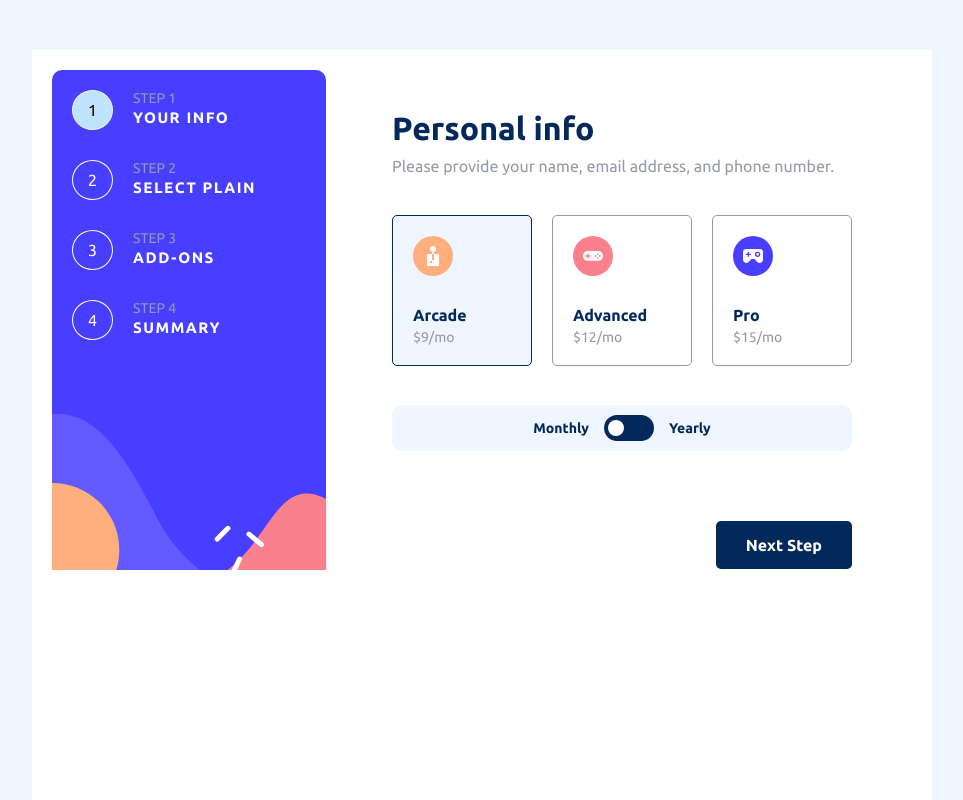
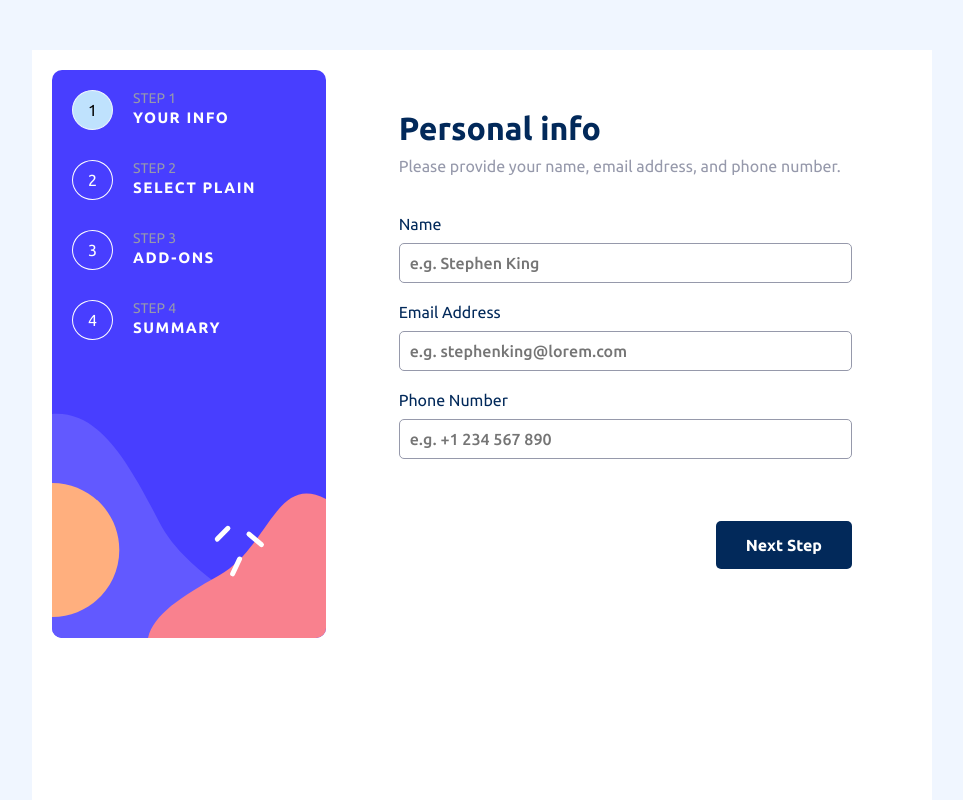
Before and after one commit to marcoslimaJS/Multi-step-form, a React (Vite) app: page / in a window 1280 px wide. Shown: the top 800 px of the page, without its empty margins (158-1121 px from the left). Built offline with nearby package versions, Linux system fonts and the light colour scheme.

Commit message:
criando terceira parte do formulario

```diff
--- a/src/App.jsx
+++ b/src/App.jsx
@@ -1,7 +1,7 @@
 import { createContext, useState } from "react";
 import styled from "styled-components";
 import FormStep from "./Components/FormStep";
-import MenuList from "./Components/MenuList";
+import Sidebar from "./Components/Sidebar";
 import GlobalStyle from './styles/Global';
 
 export const StepContenxt = createContext();
@@ -12,7 +12,7 @@ export function App() {
     <Container>
       <GlobalStyle />
       <StepContenxt.Provider value={{currentStep: currentStep, setCurrentStep: setCurrentStep}}>
-        <MenuList />
+        <Sidebar />
         <FormStep />
       </StepContenxt.Provider>
     </Container>
--- a/src/Components/ContentForm.jsx
+++ b/src/Components/ContentForm.jsx
@@ -1,13 +1,31 @@
-import React from "react";
+import React, { useContext } from "react";
 import styled from "styled-components";
 import Personal from "./Forms/Personal";
 import Plan from "./Forms/Plan";
+import AddOns from "./Forms/AddOns";
+import { StepContenxt } from "../App";
 
 
 const ContentForm = () => {
+  const { currentStep, setCurrentStep } = useContext(StepContenxt);
+
+  const showCurrentContent = () => {
+    switch (currentStep) {
+      case 0:
+        return <Personal />
+      case 1:
+        return <Plan />
+      case 2:
+        return <AddOns />
+      default:
+      return <Personal />
+    }
+  }
+
+
   return (
     <Container>
-      <Plan />
+      {showCurrentContent()}
     </Container>
   );
 };
--- a/src/Components/FormStep.jsx
+++ b/src/Components/FormStep.jsx
@@ -1,4 +1,4 @@
-import React, { useState, createContext, useContext } from "react";
+import React, { useState, createContext, useContext, useEffect } from "react";
 import styled, { keyframes } from "styled-components";
 import ContentForm from "./ContentForm";
 import { validate } from "./Forms/Personal";
@@ -30,32 +30,58 @@ const steps = [
 export const PersonalContext = createContext();
 
 const FormStep = () => {
-  const { currentStep, setCurrentStep } = useContext(StepContenxt)
+  const { currentStep, setCurrentStep } = useContext(StepContenxt);
 
   const [personalForm, setPersonalForm] = useState({
     name: "",
     email: "",
     phone: "",
-  })
+  });
   const [errorPersonal, setErrorPersonal] = useState({
     name: null,
     email: null,
     phone: null,
-  })
+  });
 
   const arrayOfValidations = () => {
-    const results = []
+    const results = [];
     for (let type in personalForm) {
-      results.push(validate({type, value: personalForm[type]}, setErrorPersonal))
+      results.push(
+        validate({ type, value: personalForm[type] }, setErrorPersonal)
+      );
     }
-    return results.every(result => result === true)
-  }
+    return results.every((result) => result === true);
+  };
+
+  const nextStep = () => {
+    if(currentStep !== steps.length - 1)  {
+      setCurrentStep(step => step + 1)
+    }
+  };
+
+  const previousStep = () => {
+    console.log(currentStep)
+    if(currentStep !== 0)  {
+      console.log('foi')
+      setCurrentStep(step => step - 1)
+    }
+    console.log(currentStep)
+  };
+
+
+  useEffect(() => {
+    console.log(`useEffect: ${currentStep}`)
+  },[currentStep])
 
   function teste(e) {
     e.preventDefault();
-    const validated = arrayOfValidations()
-    if(validated) {
-      setCurrentStep(currentStep + 1);
+    if (currentStep === 0) {
+      const validated = arrayOfValidations();
+      if (validated) {
+        nextStep();
+      }
+    } else {
+      nextStep();
     }
   }
 
@@ -65,10 +91,22 @@ const FormStep = () => {
         <h1>{steps[currentStep].title}</h1>
         <p>{steps[currentStep].description}</p>
       </Head>
-      <PersonalContext.Provider value={{form: personalForm, setForm: setPersonalForm, error: errorPersonal, setError: setErrorPersonal}} >
+      <PersonalContext.Provider
+        value={{
+          form: personalForm,
+          setForm: setPersonalForm,
+          error: errorPersonal,
+          setError: setErrorPersonal,
+        }}
+      >
         <form onSubmit={teste}>
           <ContentForm />
-          <Button type="submit">Next Step</Button>
+          <ContainerButtons>
+            {currentStep < steps.length - 1 && currentStep !== 0 &&(
+              <BackButton onClick={previousStep}>Go Back</BackButton>
+            )}
+            <Button type="submit">Next Step</Button>
+          </ContainerButtons>
         </form>
       </PersonalContext.Provider>
     </Container>
@@ -92,6 +130,19 @@ const Head = styled.div`
   }
 `;
 
+const ContainerButtons = styled.div`
+  display: flex;
+  align-items: center;
+`;
+
+const BackButton = styled.button`
+  background: none;
+  color: hsl(231, 11%, 63%);
+  border: none;
+  font-size: 1rem;
+  font-weight: 600;
+`
+
 const Button = styled.button`
   background: hsl(213, 96%, 18%);
   color: #fff;
--- /dev/null
+++ b/src/Components/Forms/AddOns.jsx
@@ -0,0 +1,130 @@
+import React, { useState } from "react";
+import styled from "styled-components";
+import CheckMarkSvg from "../Svgs/CheckMarkSvg";
+
+const addOnsData = [
+  {
+    name: "Online service",
+    description: "Acess to multiplayer games",
+    price: {
+      monthly: "$1/mo",
+      yearly: "$10/yr",
+    },
+    id: "online",
+  },
+  {
+    name: "Larger storage",
+    description: "Extra 1TB of cloud save",
+    price: {
+      monthly: "$2/mo",
+      yearly: "$20/yr",
+    },
+    id: "larger",
+  },
+  {
+    name: "Customizable profile",
+    description: "Acess to multiplayer games",
+    price: {
+      monthly: "$2/mo",
+      yearly: "$20/yr",
+    },
+    id: "customizable",
+  },
+];
+
+const AddOns = () => {
+  const [selectedAddOns, setSelectedAddOns] = useState([]);
+
+  const handleChange = ({ target }) => {
+    const {value, checked, dataset} = target;
+    if(checked) {
+      setSelectedAddOns(prevState => ([...prevState, { name: value, price: dataset.price}]))
+    } else {
+      setSelectedAddOns(addOns => (addOns.filter(({name}) => name !== value)))
+    }
+  }
+
+  console.log(selectedAddOns)
+
+  return (
+    <Container>
+      <ul>
+        {addOnsData.map(({ name, description, price, id }) => {
+          return (
+            <AddOnsCheck key={id}>
+              <CheckboxInput type="checkbox" id={id} value={name} onChange={handleChange} data-price={price.monthly} />
+              <Label htmlFor={id}>
+                <PseudoCheckbox>
+                  <CheckMarkSvg />
+                </PseudoCheckbox>
+                <div>
+                  <h3>{name}</h3>
+                  <p>{description}</p>
+                </div>
+                <span>{price.monthly}</span>
+              </Label>
+            </AddOnsCheck>
+          );
+        })}
+      </ul>
+    </Container>
+  );
+};
+
+export default AddOns;
+
+const Container = styled.div`
+  ul {
+    display: flex;
+    flex-direction: column;
+    gap: 20px;
+  }
+`;
+
+const CheckboxInput = styled.input`
+  display: none;
+`;
+
+const Label = styled.label`
+  padding: 20px;
+  display: flex;
+  align-items: center;
+  gap: 20px;
+  border: 1px solid hsl(231, 11%, 63%);
+  border-radius: 5px;
+  h3 {
+    font-size: 1rem;
+    font-weight: 600;
+    margin-bottom: 5px;
+  }
+  p {
+    color: hsl(231, 11%, 63%);
+    font-size: 0.875rem;
+  }
+  span {
+    color: hsl(243, 100%, 62%);
+    font-size: 0.875rem;
+    font-weight: 500;
+    margin-left: auto;
+  }
+`;
+
+const PseudoCheckbox = styled.div`
+  display: flex;
+  align-items: center;
+  justify-content: center;
+  width: 25px;
+  height: 25px;
+  border-radius: 5px;
+  border: 1px solid hsl(231, 11%, 63%);
+`;
+
+const AddOnsCheck = styled.div`
+  input:checked + label {
+    border-color: hsl(213, 96%, 18%);
+    background: hsl(217, 100%, 97%);
+    ${PseudoCheckbox} {
+      background: hsl(243, 100%, 62%);
+    }
+  }
+`;
--- a/src/Components/Forms/Plan.jsx
+++ b/src/Components/Forms/Plan.jsx
@@ -1,4 +1,4 @@
-import React, { useEffect, useState } from "react";
+import React, { useEffect, useRef, useState } from "react";
 import styled from "styled-components";
 import ArcadeSVG from "../Svgs/ArcadeSvg";
 import AdvancedSVG from "../Svgs/AdvancedSvg";
@@ -7,7 +7,7 @@ import SwitchButton from "../SwitchButton";
 
 const planData = [
   {
-    title: "Arcade",
+    name: "Arcade",
     price: {
       monthly: "$9/mo",
       yearly: "$90/yr",
@@ -15,7 +15,7 @@ const planData = [
     SVG: ArcadeSVG,
   },
   {
-    title: "Advanced",
+    name: "Advanced",
     price: {
       monthly: "$12/mo",
       yearly: "$120/yr",
@@ -23,7 +23,7 @@ const planData = [
     SVG: AdvancedSVG,
   },
   {
-    title: "Pro",
+    name: "Pro",
     price: {
       monthly: "$15/mo",
       yearly: "$150/yr",
@@ -35,33 +35,47 @@ const planData = [
 const Plan = () => {
   const [billing, setBilling] = useState(false);
   const [planCurrent, setPlanCurrent] = useState({
-    plan: planData[0].title,
-    price: planData[0].price.monthly
+    plan: planData[0].name,
+    price: planData[0].price.monthly,
+    duration: 'monthly'
   });
+  const planOptionsInput = useRef({});
+
+  const handlePlan = (value, price) => {
+    const duration = billing ? 'yearly' : 'monthly'
+    setPlanCurrent({ plan: value, price, duration });
+  }
 
   const handleChange = ({ target }) => {
     const { value, dataset } = target;
-    const currentPrice = billing ? 'yearly' : 'monthly';
-    setPlanCurrent({plan:value, price: dataset.price})
-  }
+    handlePlan(value, dataset.price)
+  };
 
   useEffect(() => {
-    console.log('atualizar plano')
+    const {value, dataset} = planOptionsInput.current[planCurrent.plan]
+    handlePlan(value, dataset.price)
   }, [billing])
-
-  console.log(planCurrent)
 
   return (
     <Container>
       <ul>
-        {planData.map(({ title, SVG, price: { monthly, yearly } }) => {
+        {planData.map(({ name, SVG, price: { monthly, yearly } }) => {
           return (
-            <PlanRadio key={title}>
-              <InputRadio type="radio" id={title} name="plan" value={title}  checked={planCurrent.plan === title} onChange={handleChange} data-price={billing ? yearly : monthly}/>
-              <PlanLabel htmlFor={title}>
+            <PlanRadio key={name}>
+              <InputRadio
+                type="radio"
+                id={name}
+                name="plan"
+                value={name}
+                checked={planCurrent.plan === name}
+                onChange={handleChange}
+                data-price={billing ? yearly : monthly}
+                ref={(el) => {planOptionsInput.current[name] = el}}
+              />
+              <PlanLabel htmlFor={name}>
                 <SVG />
                 <div>
-                  <h3>{title}</h3>
+                  <h3>{name}</h3>
                   <span>{billing ? yearly : monthly}</span>
                   {billing && <FreeMonth>2 months free</FreeMonth>}
                 </div>
--- a/src/Components/MenuList.jsx
+++ b/src/Components/Sidebar.jsx
@@ -1,5 +1,5 @@
 import React, { useContext, useState } from "react";
-import { Container, ListItem, ListNumber } from "./MeneuStyle";
+import { Container, ListItem, ListNumber } from "./SidebarStyle";
 import { StepContenxt } from "../App";
 
 const items = [
@@ -17,7 +17,7 @@ const items = [
   },
 ];
 
-const MenuList = () => {
+const Sidebar = () => {
   const { currentStep } = useContext(StepContenxt)
 
   return (
@@ -41,4 +41,4 @@ const MenuList = () => {
   );
 };
 
-export default MenuList;
+export default Sidebar;
--- a/src/Components/MeneuStyle.jsx
+++ b/src/Components/SidebarStyle.jsx
@@ -4,7 +4,7 @@ import fotoBG from  '../assets/images/bg-sidebar-desktop.svg'
 export const Container = styled.div`
   background: url(${fotoBG}) no-repeat;
   padding: 20px;
-  height: 500px;
+  min-width: 275px;
 `
 
 export const ListItem = styled.div`
--- /dev/null
+++ b/src/Components/Svgs/CheckMarkSvg.jsx
@@ -0,0 +1,9 @@
+import React from 'react';
+
+const CheckMarkSvg = () => {
+  return (
+    <svg xmlns="http://www.w3.org/2000/svg" width="12" height="9" viewBox="0 0 12 9"><path fill="none" stroke="#FFF" strokeWidth="2" d="m1 4 3.433 3.433L10.866 1"/></svg>
+  )
+}
+
+export default CheckMarkSvg
```
